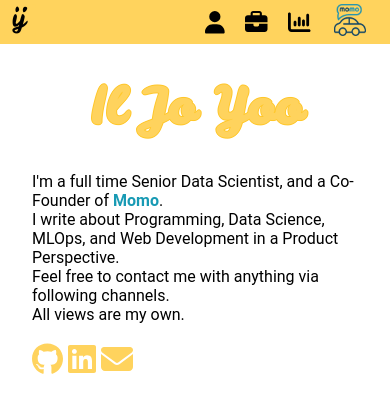
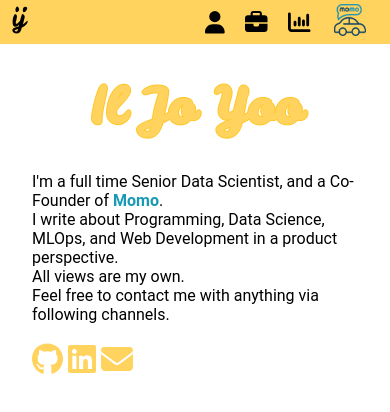
Before and after one commit to solduma/1e12.github.io, a Vue app: page / in a window 390 px wide. Shown: the top 412 px of the page. Built offline with nearby package versions, Linux system fonts and the light colour scheme.

Commit message:
Mobile Friendly

```diff
--- a/src/views/HomeView.vue
+++ b/src/views/HomeView.vue
@@ -5,9 +5,9 @@
       I'm a full time Senior Data Scientist, and a Co-Founder of
       <a href="https://momo.town">Momo</a>. <br />
       I write about Programming, Data Science, MLOps, and Web Development in a
-      Product Perspective. <br />
+      product perspective. <br />
+      All views are my own.<br />
       Feel free to contact me with anything via following channels. <br />
-      All views are my own.
     </p>
     <br />
     <div id="contacts">
```
